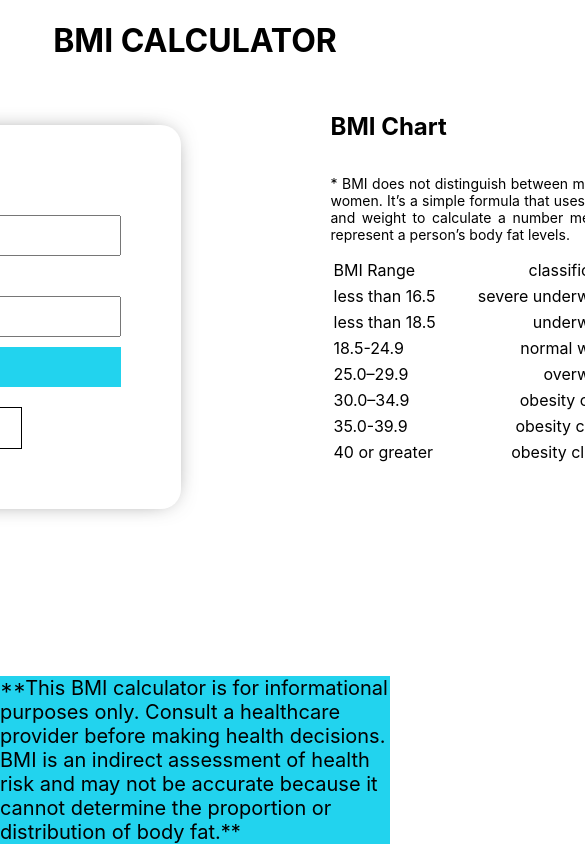
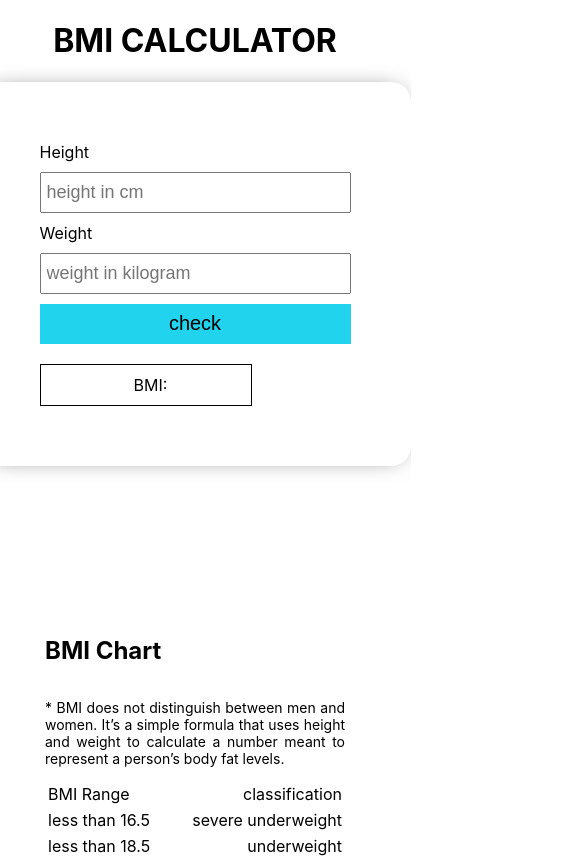
Before and after one commit to RaviPratihast/bmi-calculator, a React (Create React App) app: page / in a window 390 px wide. Shown: the top 858 px of the page, 585 px wide, since content can reach past the window. Built offline with nearby package versions, Linux system fonts and the light colour scheme.

Commit message:
feat: responsive for mobile.

```diff
--- a/src/App.css
+++ b/src/App.css
@@ -79,3 +79,10 @@ footer {
   width: 100%;
   background-color: var(--border-color);
 }
+
+/* mobile */
+@media only screen and (max-width: 680px) {
+  .bmi-calculator-container {
+    flex-direction: column;
+  }
+}
```
